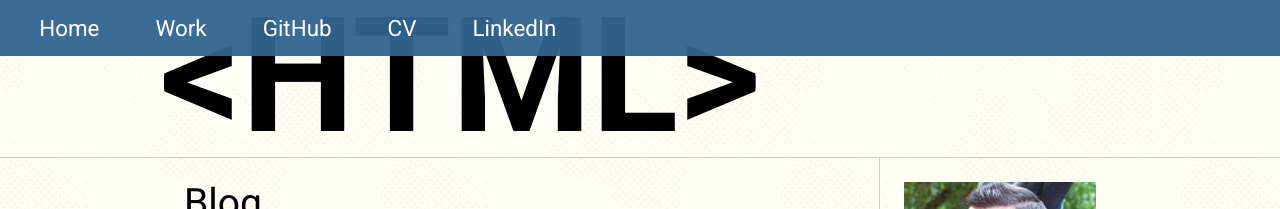
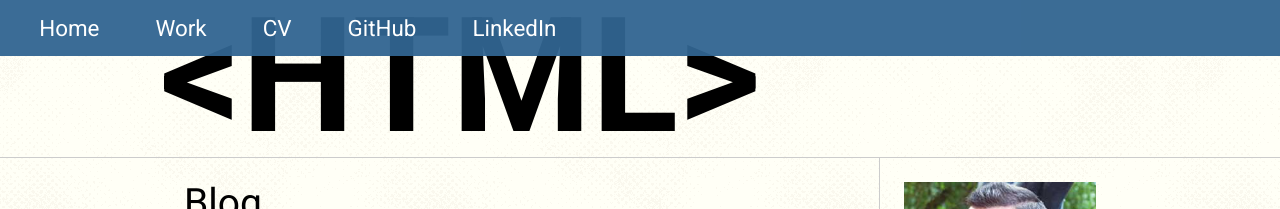
Before and after one commit to efidiles/efidiles.github.io, a Jekyll site: the page built from index.html, in a window 1280 px wide. Shown: the top 209 px of the page. Built offline with Jekyll 4.4.1, drawn with Linux system fonts in a browser that asks for light colours; nearby versions of some CDN libraries; Markdown is read by kramdown in place of the engine named in the settings; the list of posts is cut into pages by our own code.

Commit message:
Change the order of menu items

```diff
--- a/_includes/_header.html
+++ b/_includes/_header.html
@@ -14,10 +14,10 @@
                     <a href="/work"><span class="round">Work</a>
                 </li>
                 <li>
-                    <a href="https://github.com/efidiles" target="_blank">GitHub</a>
+                    <a href="https://drive.google.com/open?id=0B5n5DBADSW2EU2dGQm03Nkk2cFE" target="_blank">CV</a>
                 </li>
                 <li>
-                    <a href="https://drive.google.com/open?id=0B5n5DBADSW2EU2dGQm03Nkk2cFE" target="_blank">CV</a>
+                    <a href="https://github.com/efidiles" target="_blank">GitHub</a>
                 </li>
                 <li>
                     <a href="http://uk.linkedin.com/in/efidiles" target="_blank">LinkedIn</a>
```
